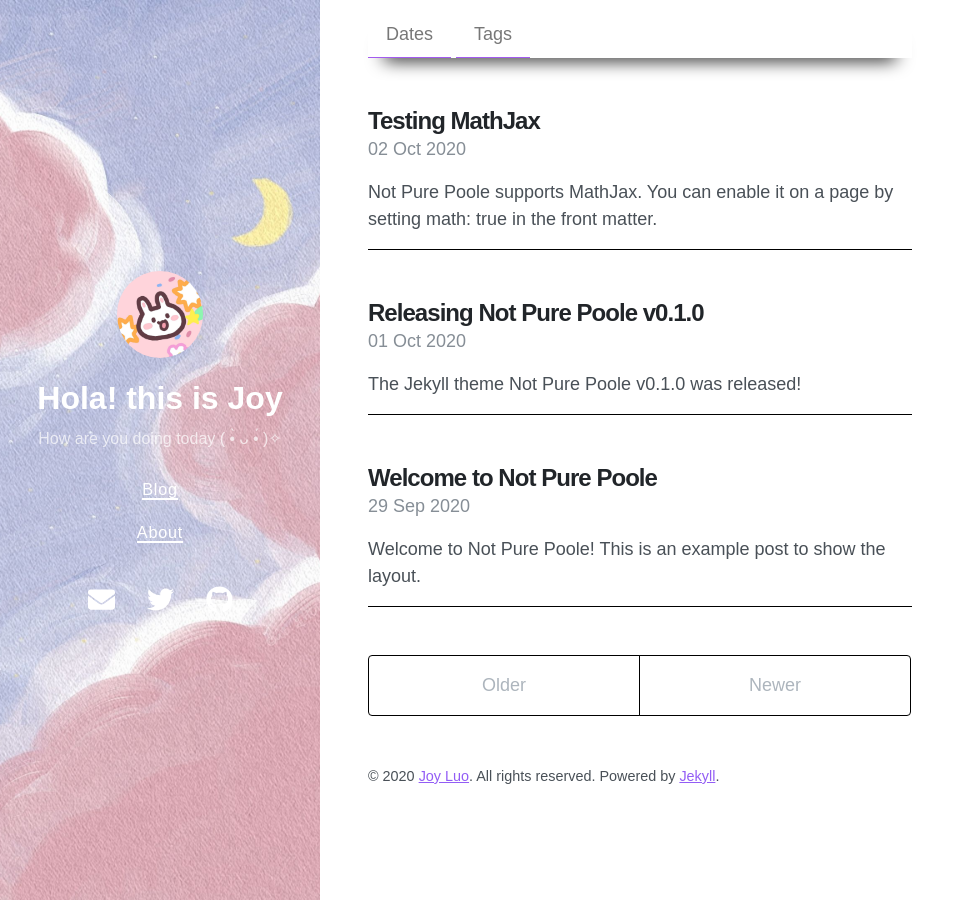
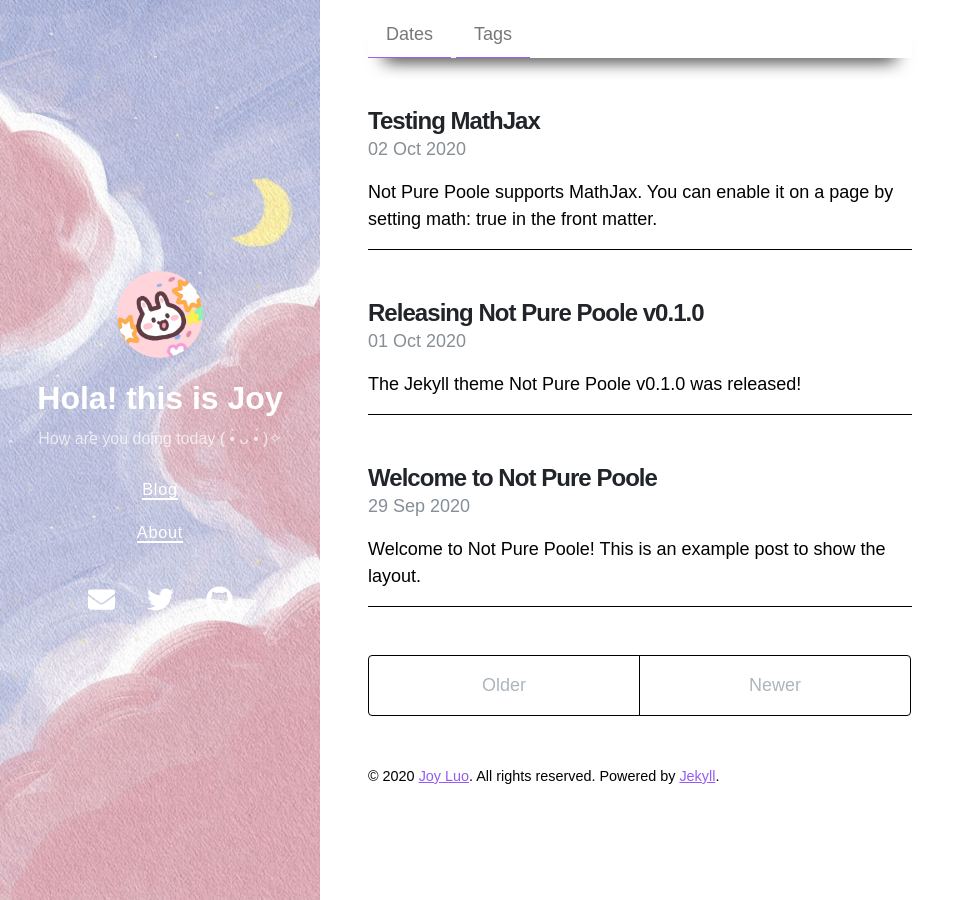
Before and after one commit to Joy3Luo/mathnotes, a Jekyll site: the page built from index.html, in a window 1280 px wide. Shown: the whole page, without its empty margins (0-975 px from the left). Built offline with Jekyll 4.4.1, drawn with Linux system fonts in a browser that asks for light colours; nearby versions of some CDN libraries; the list of posts is cut into pages by our own code.

Commit message:
Update _variables.scss

```diff
--- a/_sass/_variables.scss
+++ b/_sass/_variables.scss
@@ -6,7 +6,7 @@
   --gray-400: #ced4da;
   --gray-500: #adb5bd;
   --gray-600: #868e96;
-  --gray-700: #495057;
+  --gray-700: #000000; //#495057;
   --gray-800: #343a40;
   --gray-900: #212529;
 
```
